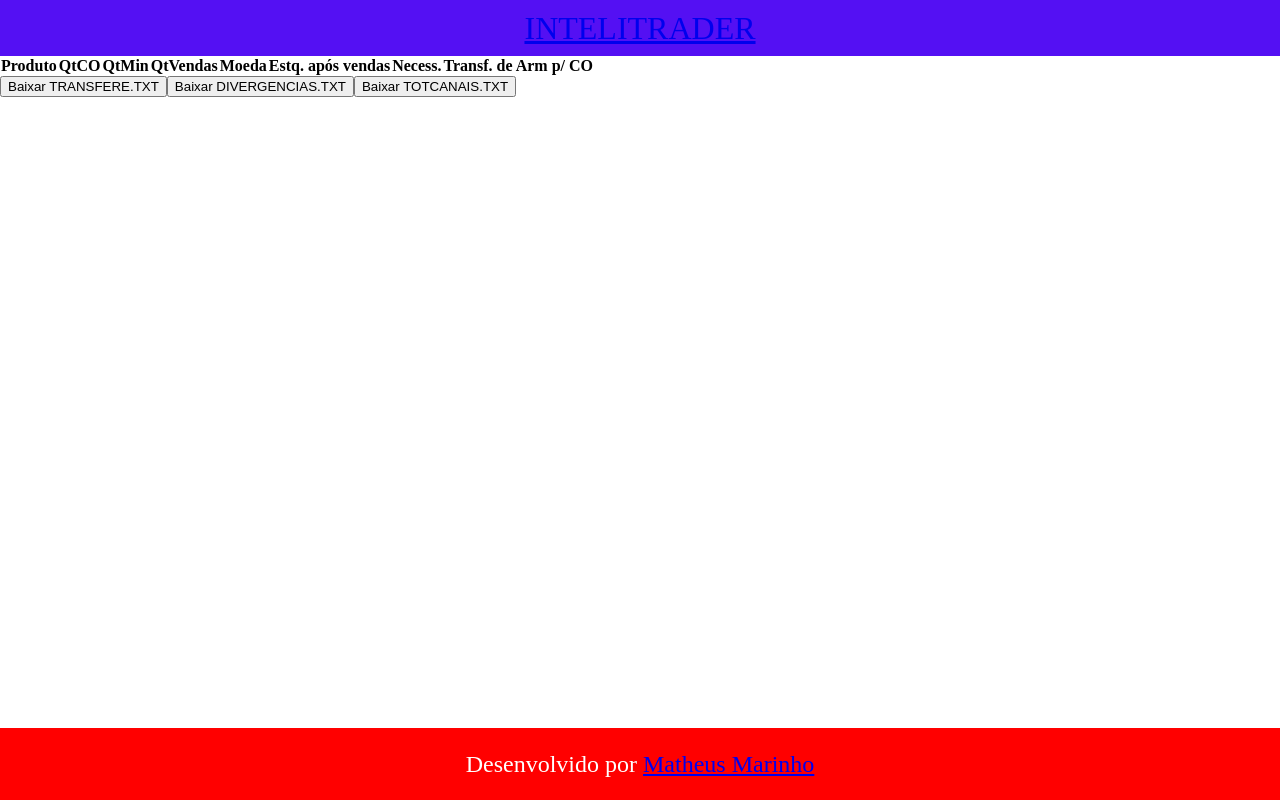
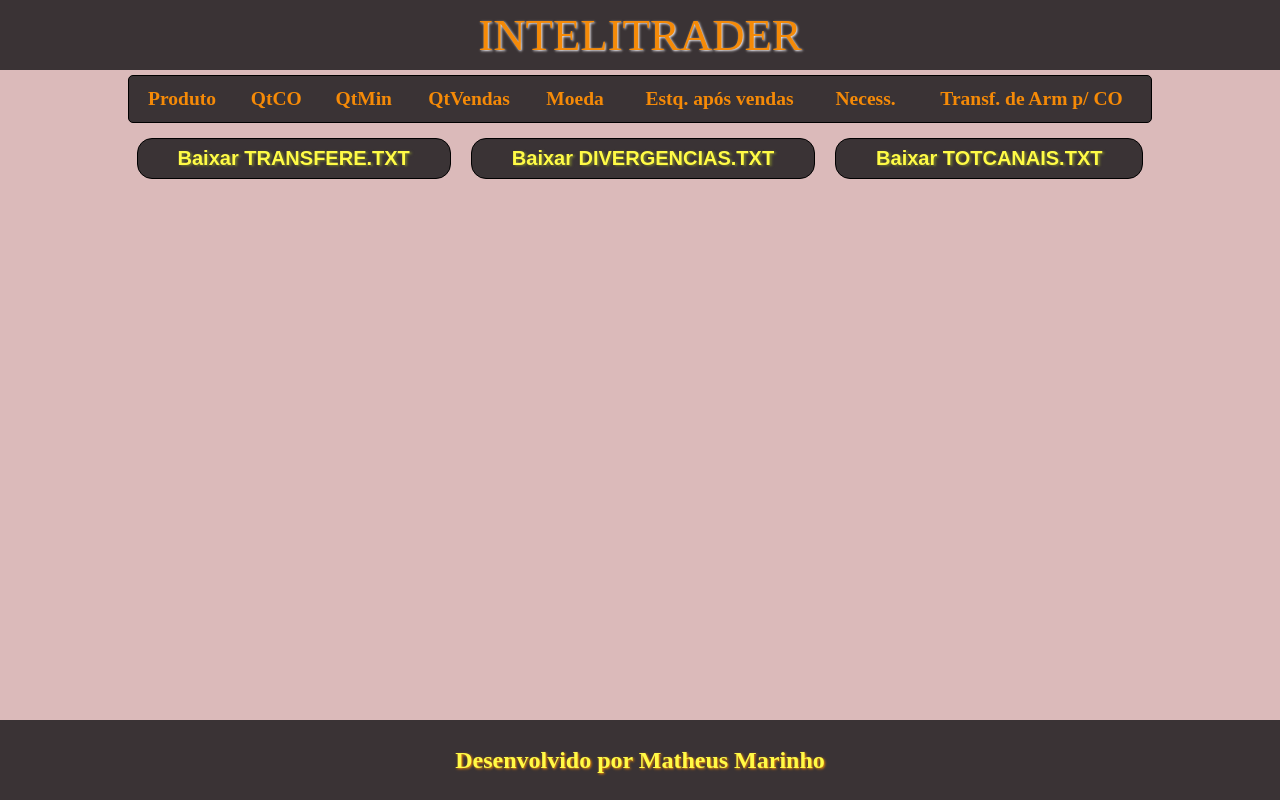
Before and after one commit to intelitrader/quero-ser, a React (Create React App) app: page /table in a window 1280 px wide. Built offline with nearby package versions, Linux system fonts and the light colour scheme.

Commit message:
style: adiciona estilo aos elementos

```diff
--- a/src/Css/home.module.css
+++ b/src/Css/home.module.css
@@ -1,23 +1,36 @@
 .header {
-  background-color: rgb(125, 17, 248);
-  color: white;
+  background-color: var(--main-black);
   display: flex;
   flex-direction: column;
   height: 7vh;
   justify-content: center;
+  padding: 35px;
   text-align: center;
   width: 100vw;
 }
 
+.headerTitle {
+  color: var(--main-orange);
+  font-size: 1.4rem;
+  text-decoration: none;
+  text-shadow: 1px 1px 0.15rem var(--main-white);
+}
+
 .footer {
-  background-color: red;
+  background-color: var(--main-black);
   bottom: 0;
-  color: white;
+  color: var(--main-yellow);
   display: flex;
-  flex-direction: column;
+  flex-direction: row;
   height: 10vh;
   justify-content: center;
+  text-align: center;
   position: fixed;
-  text-align: center;
   width: 100vw;
 }
+
+.footerText {
+  font-weight: 600;
+  margin: auto;
+  text-shadow: 1px 1px 0.15rem var(--main-orange);
+}
--- a/src/Css/index.css
+++ b/src/Css/index.css
@@ -1,3 +1,11 @@
+:root {
+  --main-orange: #F58A07;
+  --main-green: #6F732F;
+  --main-white: #F7F5FB;
+  --main-black: #3A3335;
+  --main-yellow: #FFFB46;
+}
+
 html {
   box-sizing: border-box;
   font-size: 16px;
@@ -23,6 +31,7 @@ img {
 }
 
 body {
+  background-color: var(--main-white);
   height: 100vh;
   width: 100vw;
 }
--- a/src/Css/table.module.css
+++ b/src/Css/table.module.css
@@ -1,23 +1,79 @@
 .header {
-  background-color: rgb(84, 16, 243);
-  color: white;
+  background-color: var(--main-black);
   display: flex;
   flex-direction: column;
   height: 7vh;
   justify-content: center;
+  padding: 35px;
   text-align: center;
   width: 100vw;
 }
 
+.headerTitle {
+  color: var(--main-orange);
+  font-size: 1.4rem;
+  text-decoration: none;
+  text-shadow: 1px 1px 0.15rem var(--main-white);
+}
+
 .footer {
-  background-color: red;
+  background-color: var(--main-black);
   bottom: 0;
-  color: white;
+  color: var(--main-yellow);
   display: flex;
-  flex-direction: column;
-  height: 9vh;
+  flex-direction: row;
+  height: 10vh;
   justify-content: center;
+  text-align: center;
   position: fixed;
-  text-align: center;
   width: 100vw;
 }
+
+.footerText {
+  font-weight: 600;
+  margin: auto;
+  text-shadow: 1px 1px 0.15rem var(--main-orange);
+}
+
+.mainContainer {
+  background-color: rgb(219, 186, 186);
+  height: 83vh;
+  padding: 5px;
+  width: 100vw;
+}
+
+.downloadButtons {
+  display: flex;
+  justify-content: center;
+  margin: 5px;
+}
+
+.downloadButtons button:active {
+  background-color: var(--main-orange);
+}
+
+.downloadButtons button {
+  background-color: var(--main-black);
+  border: 0.5px solid black;
+  border-radius: 15px;
+  color: var(--main-yellow);
+  font-size: 20px;
+  font-weight: 550;
+  margin: 10px;
+  padding: 8px 40px;
+  text-shadow: 2px 1px 0.15rem var(--main-green);
+}
+
+.tableContainer {
+  background-color: var(--main-black);
+  border: 1.5px solid black;
+  border-radius: 5px;
+  margin: auto;
+  width: 80vw;
+}
+
+.tableContainer th {
+  color: var(--main-orange);
+  font-size: 1.22rem;
+  padding: 10px;
+}
--- a/src/Pages/Home.jsx
+++ b/src/Pages/Home.jsx
@@ -5,23 +5,25 @@ import styled from '../Css/home.module.css';
 function Home() {
   const history = useHistory()
   return(
-    <main>
+    <>
       <header className={ styled.header }>
-        <Link to="/"><h1>INTELITRADER</h1></Link>
+        <Link to="/" className={ styled.headerTitle }><h1>INTELITRADER</h1></Link>
       </header>
-      <div>
-        <h2>Insira o arquivo de produtos!</h2>
-        <input type="file" accept="text/plain" className="input-produtos" />
-      </div>
-      <div>
-        <h2>Insira o arquivo de produtos!</h2>
-        <input type="file" accept="text/plain" className="input-vendas" />
+      <div className={ styled.inputContainer }>
+        <div className={ styled.fileInput }>
+          <h2>Insira o arquivo de produtos!</h2>
+          <input type="file" accept="text/plain" className="input-produtos" />
+        </div>
+        <div className={ styled.fileInput }>
+          <h2>Insira o arquivo de vendas!</h2>
+          <input type="file" accept="text/plain" className="input-vendas" />
+        </div>
       </div>
       <button onClick={ () => history.push('/table') }>Acessar Tabela</button>
       <footer className={ styled.footer }>
-        <h2>Desenvolvido por <a href="https://www.linkedin.com/in/matheus-marinhodsp/">Matheus Marinho</a></h2>
+        <h2 className={ styled.footerText }>Desenvolvido por Matheus Marinho</h2>
       </footer>
-    </main>
+    </>
   );
 };
 
--- a/src/Pages/Table.jsx
+++ b/src/Pages/Table.jsx
@@ -4,11 +4,13 @@ import styled from '../Css/table.module.css';
 
 function Table() {
   return(
-    <main>
+    <>
       <header className={ styled.header}>
-        <Link to="/"><h1>INTELITRADER</h1></Link>
+        <Link to="/" className={ styled.headerTitle }><h1>INTELITRADER</h1></Link>
       </header>
-      <div className={ styled.tableContainer}>
+      <main className={ styled.mainContainer }>
+        <table className={ styled.tableContainer}>
+          <thead>
             <tr>
                 <th scope="col">Produto</th>
                 <th scope="col">QtCO</th>
@@ -19,16 +21,18 @@ function Table() {
                 <th scope="col">Necess.</th>
                 <th scope="col">Transf. de Arm p/ CO</th>
             </tr>
-      </div>
+          </thead>
+        </table>
         <div className={ styled.downloadButtons }>
           <button>Baixar TRANSFERE.TXT</button>
           <button>Baixar DIVERGENCIAS.TXT</button>
           <button>Baixar TOTCANAIS.TXT</button>
         </div>
+      </main>
       <footer className={ styled.footer }>
-        <h2>Desenvolvido por <a href="https://www.linkedin.com/in/matheus-marinhodsp/">Matheus Marinho</a></h2>
+        <h2 className={ styled.footerText }>Desenvolvido por Matheus Marinho</h2>
       </footer>
-    </main>
+    </>
   );
 };
 
```
Lines whose indentation alone changed are shown as unchanged.
